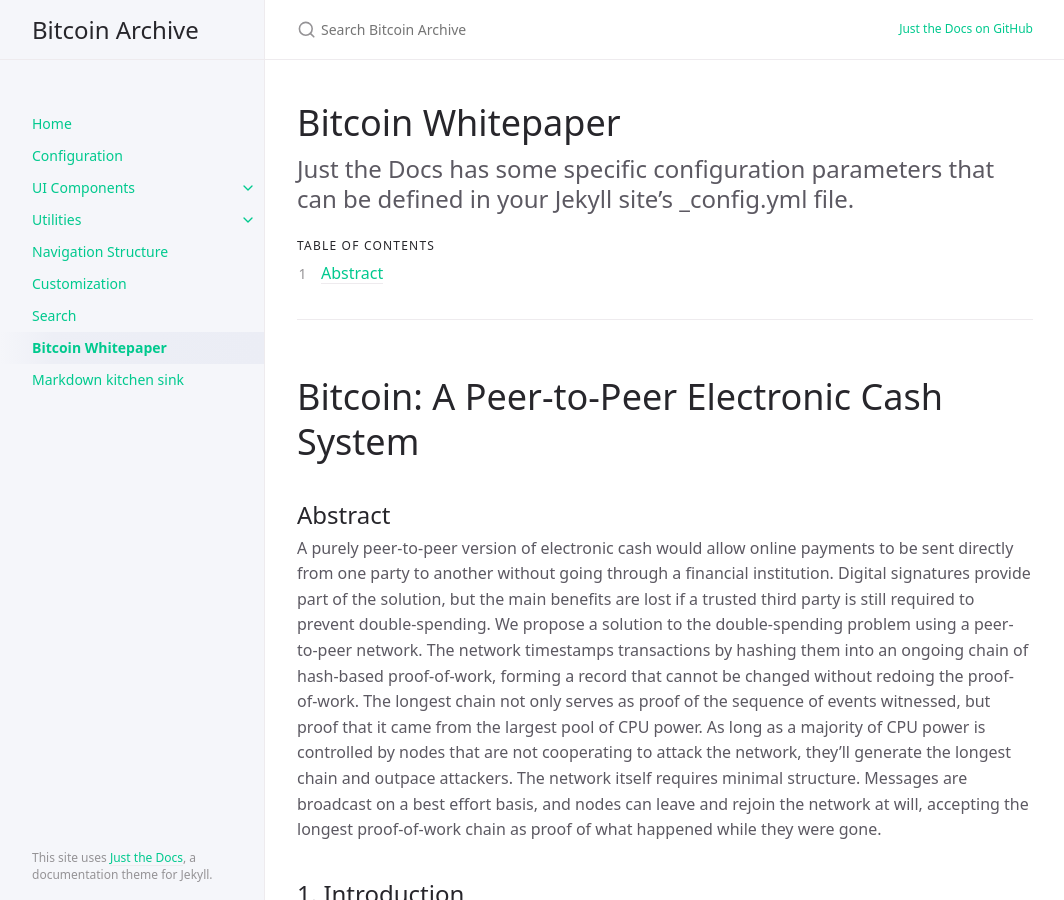
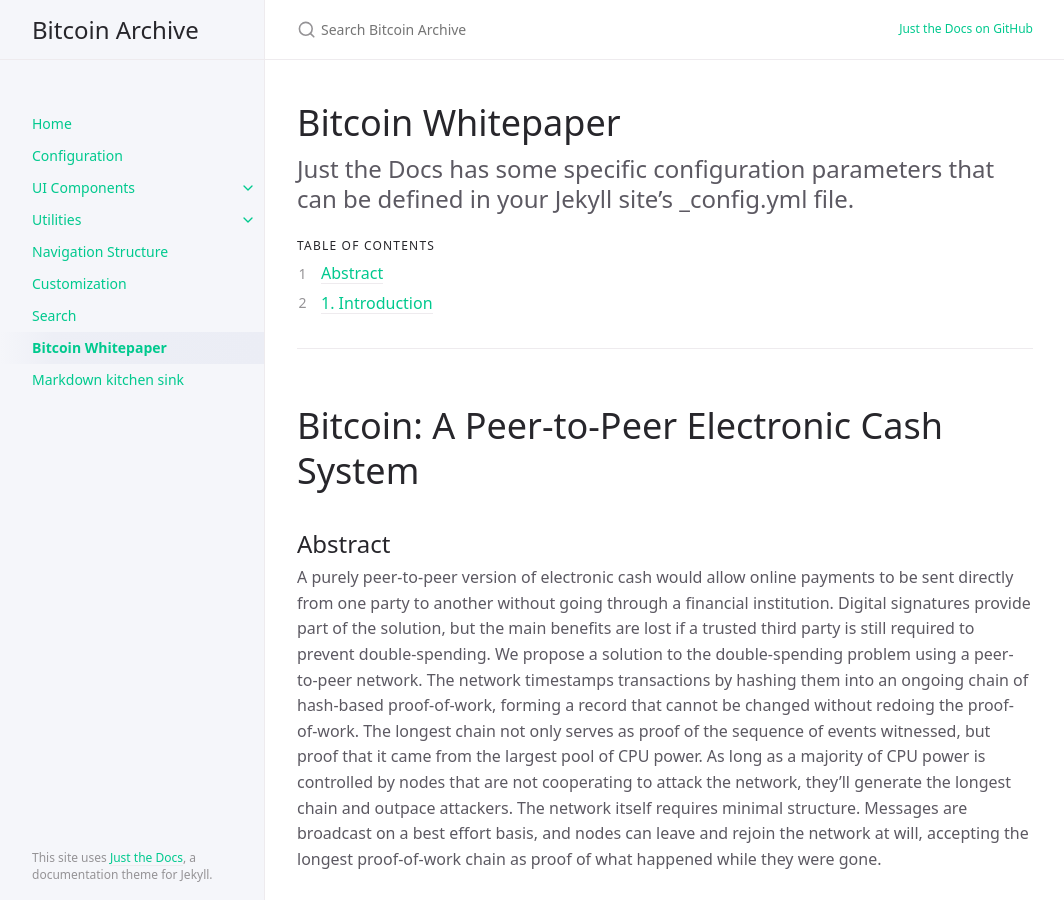
Before and after one commit to wakgill/bitcoin-archive, a Jekyll site: the page built from docs/whitepaper.md, in a window 1280 px wide and 900 px high. Shown: the whole window, without its empty margins (107-1171 px from the left). Built offline with Jekyll 4.4.1, drawn with Linux system fonts in a browser that asks for light colours; nearby versions of some CDN libraries.

Commit message:
Update whitepaper.md

```diff
--- a/docs/whitepaper.md
+++ b/docs/whitepaper.md
@@ -26,7 +26,7 @@ Just the Docs has some specific configuration parameters that can be defined in
 
 A purely peer-to-peer version of electronic cash would allow online payments to be sent directly from one party to another without going through a financial institution. Digital signatures provide part of the solution, but the main benefits are lost if a trusted third party is still required to prevent double-spending. We propose a solution to the double-spending problem using a peer-to-peer network. The network timestamps transactions by hashing them into an ongoing chain of hash-based proof-of-work, forming a record that cannot be changed without redoing the proof-of-work. The longest chain not only serves as proof of the sequence of events witnessed, but proof that it came from the largest pool of CPU power. As long as a majority of CPU power is controlled by nodes that are not cooperating to attack the network, they’ll generate the longest chain and outpace attackers. The network itself requires minimal structure. Messages are broadcast on a best effort basis, and nodes can leave and rejoin the network at will, accepting the longest proof-of-work chain as proof of what happened while they were gone.
 
-<h2>1. Introduction</h2>
+## 1. Introduction
 
 Commerce on the Internet has come to rely almost exclusively on financial institutions serving as trusted third parties to process electronic payments. While the system works well enough for most transactions, it still suffers from the inherent weaknesses of the trust based model. Completely non-reversible transactions are not really possible, since financial institutions cannot avoid mediating disputes. The cost of mediation increases transaction costs, limiting the minimum practical transaction size and cutting off the possibility for small casual transactions, and there is a broader cost in the loss of ability to make non-reversible payments for non-reversible services. With the possibility of reversal, the need for trust spreads. Merchants must be wary of their customers, hassling them for more information than they would otherwise need. A certain percentage of fraud is accepted as unavoidable. These costs and payment uncertainties can be avoided in person by using physical currency, but no mechanism exists to make payments over a communications channel without a trusted party.
 
```
